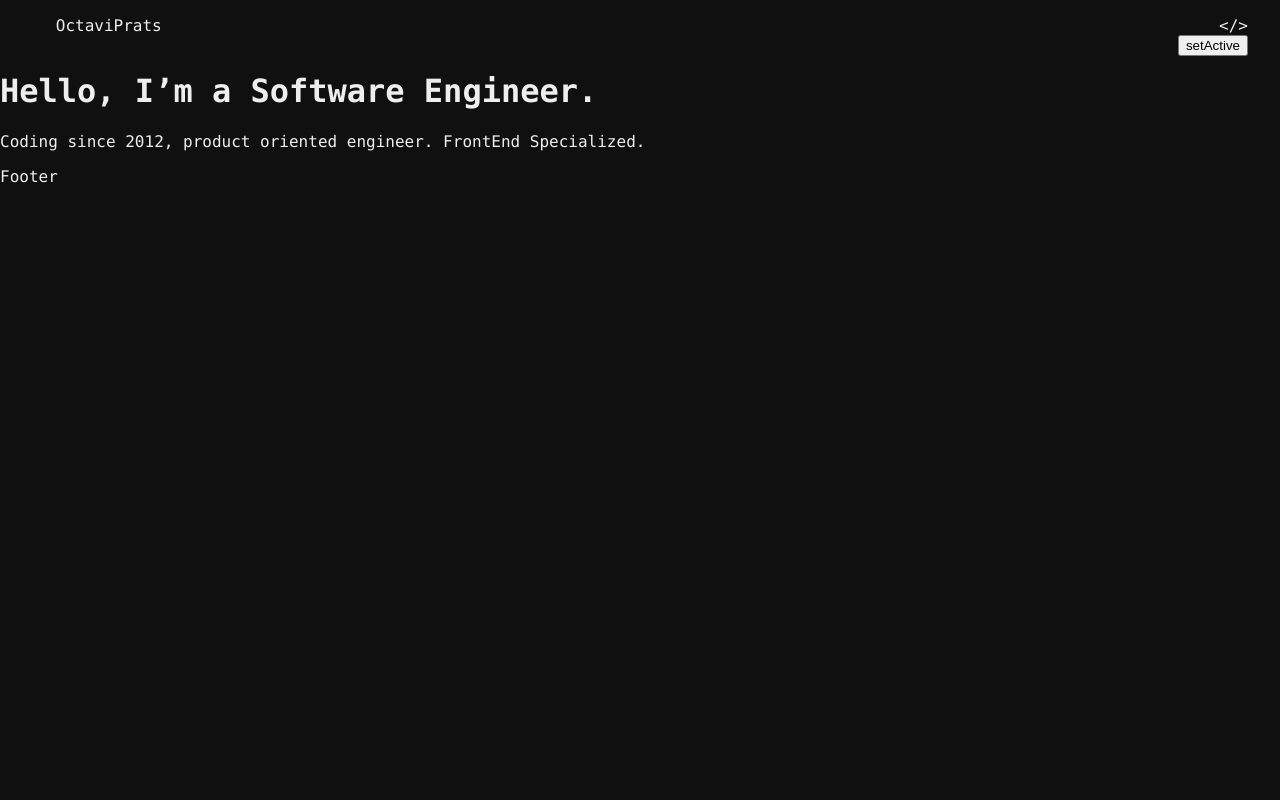
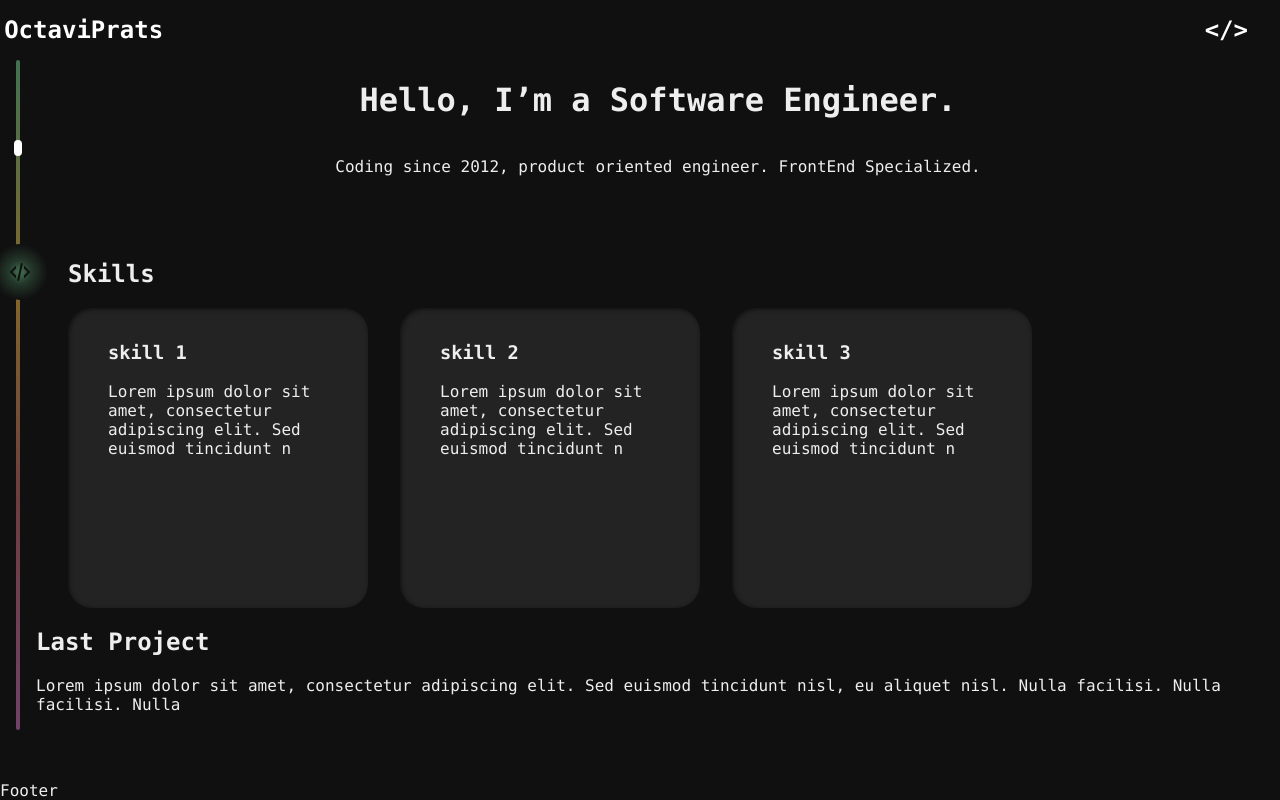
Before and after one commit to OctaviPrats/octaviprats.github.io, a React (Create React App) app in the folder web-source/my-app/: page / in a window 1280 px wide. Built offline with nearby package versions, Linux system fonts and the light colour scheme.

Commit message:
feat: sections and magic bar

```diff
--- a/web-source/my-app/src/components/Header.tsx
+++ b/web-source/my-app/src/components/Header.tsx
@@ -1,5 +1,5 @@
 import "../styles/Header.css"
-import React from "react"
+import React, { useEffect } from "react"
 const titleParts = {
   left: "<",
   right: "/>",
@@ -7,32 +7,49 @@ const titleParts = {
 }
 
 const Header = () => {
+  return <HeaderTitle />
+}
+
+export default Header
+
+const HeaderTitle = () => {
   const [active, setActive] = React.useState(false)
+
+  useEffect(() => {
+    window.addEventListener("scroll", handleScroll)
+    return () => window.removeEventListener("scroll", handleScroll)
+  }, [])
+
+  const handleScroll = () => {
+    if (window.scrollY > 0) {
+      setActive(true)
+    } else {
+      setActive(false)
+    }
+  }
+
   return (
     <div className="header-container">
       <div className="header">
         <div className="header-left-container">
           <div className={`header-left ${active && "header-left-merged"}`}>
             <span className="invi">{titleParts.left}</span>
-            <div className="main-text">{titleParts.main}</div>
+            <span className="header-text main-text">{titleParts.main}</span>
             <span className="invi">{titleParts.right}</span>
           </div>
         </div>
         <div className="header-right">
-          <span>{titleParts.left}</span>
-          <div
+          <span className="header-text">{titleParts.left}</span>
+          <span
             className={`header-right-main-text invi ${
               active && "haeder-right-main-text-merged"
             }`}
           >
             <span>{titleParts.main}</span>
-          </div>
-          <span>{titleParts.right}</span>
+          </span>
+          <span className="header-text">{titleParts.right}</span>
         </div>
-        <button onClick={() => setActive(!active)}>setActive</button>
       </div>
     </div>
   )
 }
-
-export default Header
--- a/web-source/my-app/src/components/PageLayout.tsx
+++ b/web-source/my-app/src/components/PageLayout.tsx
@@ -6,7 +6,7 @@ const PageLayout = (props: any) => {
   return (
     <div className="main-page">
       <Header />
-      {props.children}
+      <div className="main-content">{props.children}</div>
       <Footer />
     </div>
   )
--- a/web-source/my-app/src/pages/Home.tsx
+++ b/web-source/my-app/src/pages/Home.tsx
@@ -1,19 +1,83 @@
-import React from "react"
-
+import "../styles/pages/Home.css"
 const Home = () => {
   return (
+    <div className="home">
+      <div className="magicContainer">
+        <div className="magicBar" />
+        <div className="magicTracker" />
+      </div>
+      <div className="home-content">
+        <Presentation />
+        <SkillSet />
+        <LastProject />
+      </div>
+    </div>
+  )
+}
+
+export default Home
+
+const Presentation = () => {
+  return (
+    <div className="presentation">
+      <h1>Hello, I’m a Software Engineer.</h1>
+      <p>Coding since 2012, product oriented engineer. FrontEnd Specialized.</p>
+    </div>
+  )
+}
+
+const SkillSet = () => {
+  return (
+    <div className="home-section">
+      <div className="home-section-icon">
+        <svg
+          xmlns="http://www.w3.org/2000/svg"
+          viewBox="0 0 24 24"
+          width="24px"
+          height="24px"
+        >
+          <path
+            fill="#101010"
+            d="M12.89,3L14.85,3.4L11.11,21L9.15,20.6L12.89,3M19.59,12L16,8.41V5.58L22.42,12L16,18.41V15.58L19.59,12M1.58,12L8,5.58V8.41L4.41,12L8,15.58V18.41L1.58,12Z"
+          />
+        </svg>
+      </div>
+      <h2>Skills</h2>
+      <div className="skill-list">
+        <div className="skill">
+          <h3>skill 1</h3>
+          <p>
+            Lorem ipsum dolor sit amet, consectetur adipiscing elit. Sed euismod
+            tincidunt n
+          </p>
+        </div>
+        <div className="skill">
+          <h3>skill 2</h3>
+          <p>
+            Lorem ipsum dolor sit amet, consectetur adipiscing elit. Sed euismod
+            tincidunt n
+          </p>
+        </div>
+        <div className="skill">
+          <h3>skill 3</h3>
+          <p>
+            Lorem ipsum dolor sit amet, consectetur adipiscing elit. Sed euismod
+            tincidunt n
+          </p>
+        </div>
+      </div>
+    </div>
+  )
+}
+
+const LastProject = () => {
+  return (
     <div>
-      <h1>
-        Hello, I’m
-        a Software Engineer.
-      </h1>
+      <h2>Last Project</h2>
       <p>
-        Coding since 2012, product
-        oriented engineer.
-        FrontEnd Specialized.
+        Lorem ipsum dolor sit amet, consectetur adipiscing elit. Sed euismod
+        tincidunt nisl, eu aliquet nisl. Nulla facilisi. Nulla facilisi. Nulla
       </p>
     </div>
-    )
+  )
 }
-
-export default Home;
--- a/web-source/my-app/src/styles/Header.css
+++ b/web-source/my-app/src/styles/Header.css
@@ -1,5 +1,13 @@
 .header-container {
+  background: linear-gradient(
+    180deg,
+    rgba(16, 16, 16, 1) 0%,
+    rgba(16, 16, 16, 0) 100%
+  );
+  z-index: 1;
   padding: 1rem 2rem;
+  position: sticky;
+  top: 0;
 }
 .header {
   position: relative;
@@ -32,13 +40,15 @@
 }
 .haeder-right-main-text-merged,
 .main-text {
-  width: 8rem;
+  width: 10rem;
   text-align: center;
 }
 .invi {
   opacity: 0;
 }
-button {
-  position: absolute;
-  top: 100%;
+.header span {
+  font-size: 1.5rem;
+  font-weight: 600;
+  color: #fff;
+  cursor: pointer;
 }
--- a/web-source/my-app/src/styles/PageLayout.css
+++ b/web-source/my-app/src/styles/PageLayout.css
@@ -1,4 +1,9 @@
 .main-page {
   min-height: 100vh;
   background: #101010;
+  display: flex;
+  flex-direction: column;
 }
+.main-content {
+  flex: 1;
+}
--- /dev/null
+++ b/web-source/my-app/src/styles/pages/Home.css
@@ -0,0 +1,84 @@
+.home {
+  display: flex;
+}
+.magicContainer {
+  position: relative;
+  display: flex;
+  justify-content: center;
+  align-items: center;
+  padding: 0 1rem;
+}
+.magicBar {
+  background: linear-gradient(
+    180deg,
+    rgba(115, 211, 147, 0.5) 0%,
+    rgba(245, 188, 69, 0.5) 34.38%,
+    rgba(199, 107, 107, 0.5) 65.1%,
+    rgba(211, 115, 190, 0.5) 100%
+  );
+  min-width: 4px;
+  max-width: 4px;
+  height: 100%;
+  border-radius: 1rem;
+}
+.magicTracker {
+  position: absolute;
+  top: 10vh;
+  margin: 0 auto;
+  min-width: 8px;
+  min-height: 16px;
+  background: #fff;
+  border-radius: 3rem;
+}
+
+.home-content {
+  flex: 1;
+}
+
+/* PRESENTATION */
+.home-section {
+  padding-top: calc(10vh - 2rem);
+  position: relative;
+  margin-left: 2rem;
+  margin-right: 2rem;
+}
+.home-section-icon {
+  border-radius: 10rem;
+  padding: 1rem;
+  background: #101010
+    radial-gradient(
+      circle at 50% 50%,
+      rgb(115, 211, 147, 0.5) 0%,
+      rgb(115, 211, 147, 0.2) 30%,
+      rgb(115, 211, 147, 0.1) 50%,
+      rgb(115, 211, 147, 0) 70%
+    );
+  position: absolute;
+  display: grid;
+  place-items: center;
+  right: calc(100% + 1.25rem);
+  top: calc(10vh - 1.75rem);
+}
+.presentation {
+  display: flex;
+  flex-direction: column;
+  justify-content: center;
+  align-items: center;
+}
+.skill-list {
+  display: flex;
+  flex-wrap: wrap;
+  justify-content: flex-start;
+  align-items: flex-start;
+  gap: 2rem;
+}
+
+.skill {
+  background-color: #232323;
+  box-shadow: inset 1px 1px 4px #101010;
+  border-radius: 1.5rem;
+  height: 300px;
+  width: 300px;
+  padding: 1rem 2.5rem;
+  box-sizing: border-box;
+}
```
